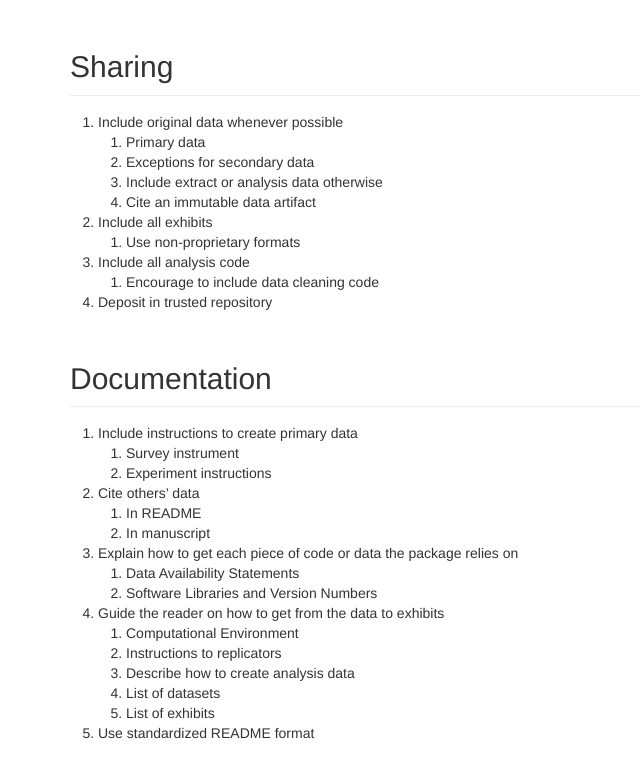
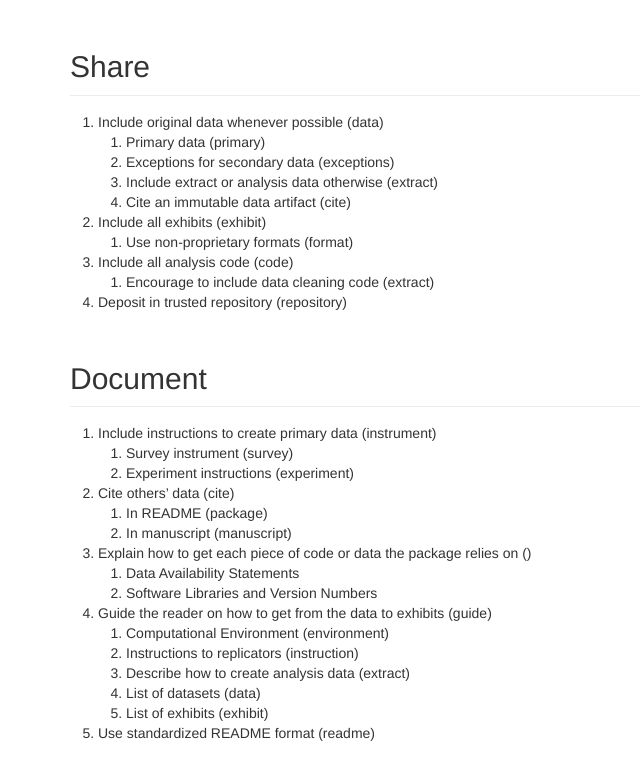
Before and after one commit to REStud/guidance, a Jekyll site: the page built from DAP/Rules-1.0.md, in a window 1280 px wide. Shown: the top 780 px of the page, without its empty margins (0-640 px from the left). Built offline with Jekyll 4.4.1, drawn with Linux system fonts in a browser that asks for light colours; our own code applies the rules of GitHub Pages for plain Markdown files.

Commit message:
Name rules

```diff
--- a/DAP/Rules-1.0.md
+++ b/DAP/Rules-1.0.md
@@ -1,29 +1,29 @@
-## Sharing
-1. Include original data whenever possible
-	1. Primary data
-	2. Exceptions for secondary data
-	3. Include extract or analysis data otherwise
-	4. Cite an immutable data artifact
-2. Include all exhibits
-	1. Use non-proprietary formats
-3. Include all analysis code
-	1. Encourage to include data cleaning code
-4. Deposit in trusted repository
+## Share
+1. Include original data whenever possible (data)
+	1. Primary data (primary)
+	2. Exceptions for secondary data (exceptions)
+	3. Include extract or analysis data otherwise (extract)
+	4. Cite an immutable data artifact (cite)
+2. Include all exhibits (exhibit)
+	1. Use non-proprietary formats (format)
+3. Include all analysis code (code)
+	1. Encourage to include data cleaning code (extract)
+4. Deposit in trusted repository (repository)
 
-## Documentation
-1. Include instructions to create primary data
-	1. Survey instrument
-	2. Experiment instructions
-2. Cite others' data
-	1. In README
-	2. In manuscript
-4. Explain how to get each piece of code or data the package relies on
+## Document
+1. Include instructions to create primary data (instrument)
+	1. Survey instrument (survey)
+	2. Experiment instructions (experiment)
+2. Cite others' data (cite)
+	1. In README (package)
+	2. In manuscript (manuscript)
+4. Explain how to get each piece of code or data the package relies on ()
 	1. Data Availability Statements
 	2. Software Libraries and Version Numbers
-5. Guide the reader on how to get from the data to exhibits
-	1. Computational Environment
-	2. Instructions to replicators
-	3. Describe how to create analysis data
-	4. List of datasets
-	5. List of exhibits
-6. Use standardized README format
+5. Guide the reader on how to get from the data to exhibits (guide)
+	1. Computational Environment (environment)
+	2. Instructions to replicators (instruction)
+	3. Describe how to create analysis data (extract)
+	4. List of datasets (data)
+	5. List of exhibits (exhibit)
+6. Use standardized README format (readme)
```
